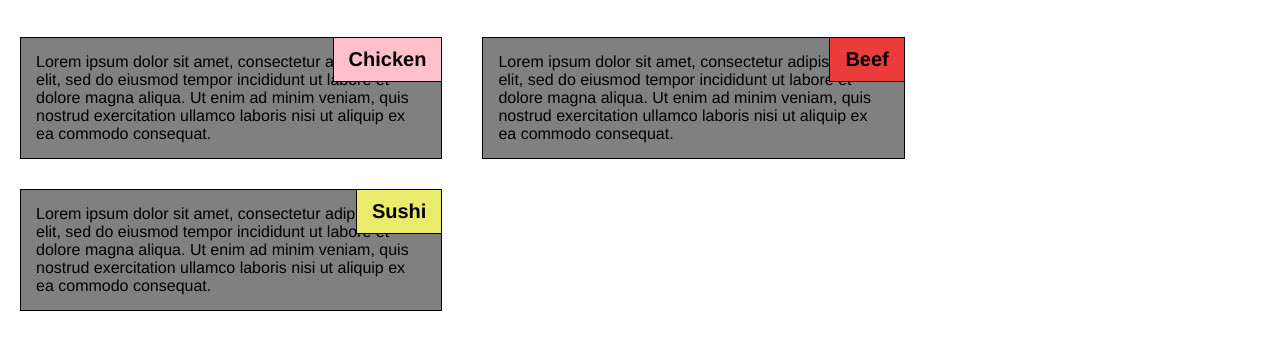
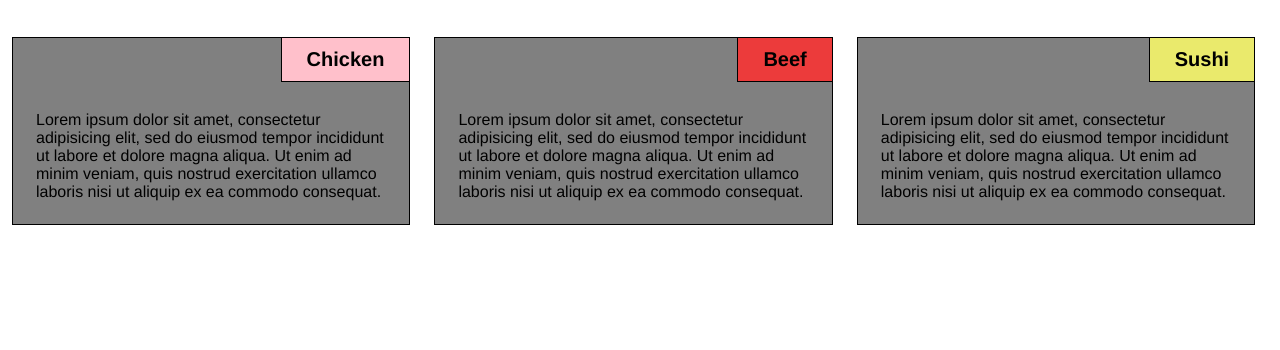
Before and after one commit to vinibf/site-test-coursera, a plain HTML site: page course4-module2-solution/index.html in a window 1280 px wide. Shown: the part 70-420 px from the top of the page. Drawn offline with Linux system fonts and the light colour scheme.

Commit message:
Improvement 3.

```diff
--- a/course4-module2-solution/css/styles.css
+++ b/course4-module2-solution/css/styles.css
@@ -23,9 +23,10 @@ body {
 .section {
   position: relative;
   overflow: auto;
-  margin: 15px 20px;
+  background-color: gray;
+  padding: 23px;
+  margin: 15px 12px;
   border: 1px solid black;
-  background-color: gray;
 }
 
 .section-title {
@@ -35,13 +36,13 @@ body {
   text-align: center;
   font-size: 1.25em;
   font-weight: bold;
-  padding: 10px 15px;
+  padding: 10px 25px;
   border-left: 1px solid black;
   border-bottom: 1px solid black;
 }
 
 .section-text {
-  margin: 15px;
+  margin-top: 50px;
 }
 
 .pink {
@@ -59,6 +60,7 @@ body {
 /* Simple Responsive Framework. */
 .row {
   width: 100%;
+  overflow: hidden;
 }
 
 /********** Desktop - 992px and above **********/
--- a/course4-module2-solution/index.html
+++ b/course4-module2-solution/index.html
@@ -12,29 +12,35 @@
     <h1 class="list-header">Our Menu</h1>
 
     <div class="row">
-      <div class="section col-lg-4 col-md-6 col-sm-12">
+      <div class="col-lg-4 col-md-6 col-sm-12">
+        <div class="section">
           <span class="section-title pink">Chicken</span>
           <p class="section-text">
-          Lorem ipsum dolor sit amet, consectetur adipisicing elit, sed do eiusmod
-          tempor incididunt ut labore et dolore magna aliqua. Ut enim ad minim veniam,
-          quis nostrud exercitation ullamco laboris nisi ut aliquip ex ea commodo consequat.
+            Lorem ipsum dolor sit amet, consectetur adipisicing elit, sed do eiusmod tempor incididunt ut labore
+            et dolore magna aliqua. Ut enim ad minim veniam, quis nostrud exercitation ullamco laboris nisi ut
+            aliquip ex ea commodo consequat.
           </p>
         </div>
-      <div class="section col-lg-4 col-md-6 col-sm-12">
+      </div>
+      <div class="col-lg-4 col-md-6 col-sm-12">
+        <div class="section">
           <span class="section-title red">Beef</span>
           <p class="section-text">
-          Lorem ipsum dolor sit amet, consectetur adipisicing elit, sed do eiusmod
-          tempor incididunt ut labore et dolore magna aliqua. Ut enim ad minim veniam,
-          quis nostrud exercitation ullamco laboris nisi ut aliquip ex ea commodo consequat.
+            Lorem ipsum dolor sit amet, consectetur adipisicing elit, sed do eiusmod tempor incididunt ut labore
+            et dolore magna aliqua. Ut enim ad minim veniam, quis nostrud exercitation ullamco laboris nisi ut
+            aliquip ex ea commodo consequat.
           </p>
         </div>
-      <div class="section col-lg-4 col-md-12 col-sm-12">
+      </div>
+      <div class="col-lg-4 col-md-12 col-sm-12">
+        <div class="section">
           <span class="section-title yellow">Sushi</span>
           <p class="section-text">
-          Lorem ipsum dolor sit amet, consectetur adipisicing elit, sed do eiusmod
-          tempor incididunt ut labore et dolore magna aliqua. Ut enim ad minim veniam,
-          quis nostrud exercitation ullamco laboris nisi ut aliquip ex ea commodo consequat.
+            Lorem ipsum dolor sit amet, consectetur adipisicing elit, sed do eiusmod tempor incididunt ut labore
+            et dolore magna aliqua. Ut enim ad minim veniam, quis nostrud exercitation ullamco laboris nisi ut
+            aliquip ex ea commodo consequat.
           </p>
+        </div>
       </div>
     </div>
 
```
Lines whose indentation alone changed are shown as unchanged.
